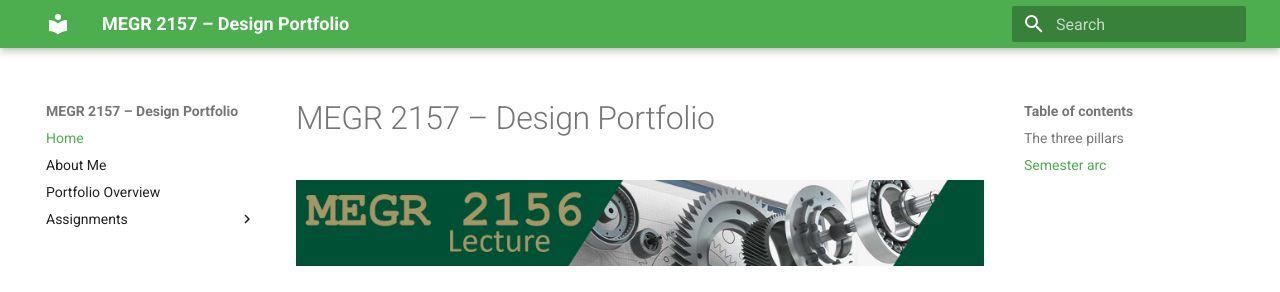
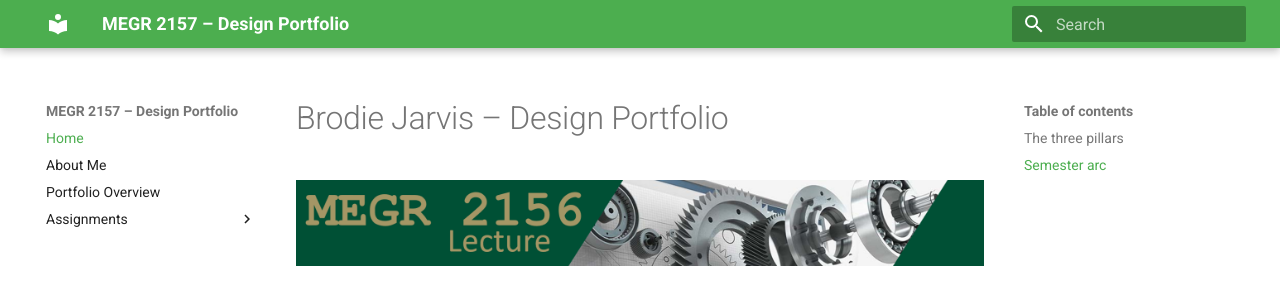
Before and after one commit to bjarvis4-spec/megr2157-portfolio, an MkDocs documentation site: the page built from docs/index.md, in a window 1280 px wide and 1148 px high. Shown: the top 292 px of the window. Built offline with MkDocs 1.6.1 and Material for MkDocs 9.7.7, drawn with Linux system fonts in a browser that asks for light colours.

Commit message:
Initial site setup

```diff
--- a/docs/index.md
+++ b/docs/index.md
@@ -1,4 +1,4 @@
-# MEGR 2157 – Design Portfolio
+# Brodie Jarvis – Design Portfolio
 
 ![MEGR 2156-7 Title](MEGR2156title.png)
 
```
